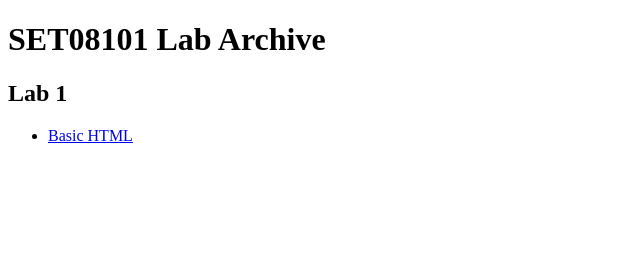
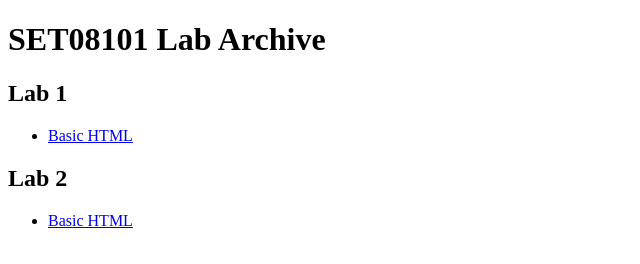
Before and after one commit to jalexm4/set08101, a plain HTML site: page index.html in a window 1280 px wide. Shown: the whole page, without its empty margins (0-640 px from the left). Drawn offline with Linux system fonts and the light colour scheme.

Commit message:
Added simple HTML example to archive

```diff
--- a/index.html
+++ b/index.html
@@ -11,5 +11,10 @@
         <ul>
             <li><a href="lab01/index.html">Basic HTML</a></li>
         </ul>
+
+        <h2>Lab 2</h2>
+        <ul>
+            <li><a href="lab02/simple.html">Basic HTML</a></li>
+        </ul>
     </body>
 </html>
```
